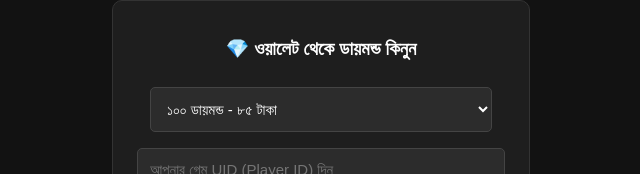
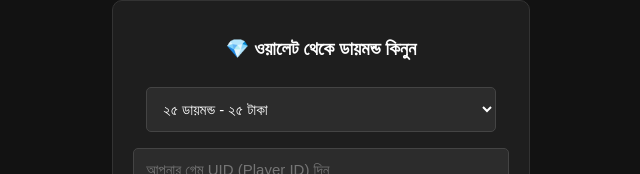
Before and after one commit to hmmojahid98-byte/Hm-M-top-up-, a plain HTML site: page index.html in a window 1280 px wide. Shown: the part 626-800 px from the top of the page, 319-959 px from the left. Drawn offline with Linux system fonts and the light colour scheme.

Commit message:
Update diamond order section and input styles

```diff
--- a/index.html
+++ b/index.html
@@ -12,7 +12,7 @@
         .box { background-color: #1e1e1e; margin: 15px auto; padding: 18px; border-radius: 10px; max-width: 380px; border: 1px solid #333; }
         .nagad-box { border: 1px solid #f6921e; background-color: #261c14; }
         .number-text { font-size: 20px; font-weight: bold; color: #f6921e; letter-spacing: 1px; margin: 8px 0; }
-        input, select { width: 90%; padding: 12px; margin: 8px 0; border-radius: 5px; border: 1px solid #444; background: #2c2c2c; color: white; font-size: 15px; }
+        input, select { width: 92%; padding: 12px; margin: 8px 0; border-radius: 5px; border: 1px solid #444; background: #2c2c2c; color: white; font-size: 15px; }
         button { background-color: #4caf50; color: white; border: none; padding: 12px 20px; border-radius: 5px; font-size: 16px; cursor: pointer; width: 95%; margin-top: 10px; font-weight: bold; }
         .add-btn { background-color: #f6921e; }
         .copy-btn { background-color: #444; width: auto; padding: 6px 12px; font-size: 13px; margin-top: 5px; }
@@ -45,14 +45,23 @@
         <button class="add-btn" onclick="addMoney()">টাকা অ্যাড করুন</button>
     </div>
 
-    <!-- ২. ডায়মন্ড অর্ডার সেকশন -->
+    <!-- ২. ডায়মন্ড অর্ডার সেকশন (সব প্যাকেজ) -->
     <div class="box">
         <h3>💎 ওয়ালেট থেকে ডায়মন্ড কিনুন</h3>
         <select id="package">
-            <option value="85|১০০ ডায়মন্ড (৮৫ টাকা)">১০০ ডায়মন্ড - ৮৫ টাকা</option>
-            <option value="250|৩১০ ডায়মন্ড (২৫০ টাকা)">৩১০ ডায়মন্ড - ২৫০ টাকা</option>
-            <option value="420|৫২০ ডায়মন্ড (৪২০ টাকা)">৫২০ ডায়মন্ড - ৪২০ টাকা</option>
+            <option value="25|২৫ ডায়মন্ড (২৫ টাকা)">২৫ ডায়মন্ড - ২৫ টাকা</option>
+            <option value="45|৫০ ডায়মন্ড (৪৫ টাকা)">৫০ ডায়মন্ড - ৪৫ টাকা</option>
+            <option value="85|১১৫ ডায়মন্ড (৮৫ টাকা)">১১৫ ডায়মন্ড - ৮৫ টাকা</option>
+            <option value="170|২৪০ ডায়মন্ড (১৭০ টাকা)">২৪০ ডায়মন্ড - ১৭০ টাকা</option>
+            <option value="250|৩৫৫ ডায়মন্ড (২৫০ টাকা)">৩৫৫ ডায়মন্ড - ২৫০ টাকা</option>
+            <option value="340|৪৮০ ডায়মন্ড (৩৪০ টাকা)">৪৮০ ডায়মন্ড - ৩৪০ টাকা</option>
+            <option value="420|৬১০ ডায়মন্ড (৪২০ টাকা)">৬১০ ডায়মন্ড - ৪২০ টাকা</option>
+            <option value="830|১২৪০ ডায়মন্ড (৮৩০ টাকা)">১২৪০ ডায়মন্ড - ৮৩০ টাকা</option>
+            <option value="1650|২৫৩০ ডায়মন্ড (১৬৫০ টাকা)">২৫৩০ ডায়মন্ড - ১৬৫০ টাকা</option>
+            <option value="3300|৫০৬০ ডায়মন্ড (৩৩০০ টাকা)">৫০৬০ ডায়মন্ড - ৩৩০০ টাকা</option>
             <option value="160|উইকলি মেম্বারশিপ (১৬০ টাকা)">উইকলি মেম্বারশিপ - ১৬০ টাকা</option>
+            <option value="790|মান্থলি মেম্বারশিপ (৭৯০ টাকা)">মান্থলি মেম্বারশিপ - ৭৯০ টাকা</option>
+            <option value="190|লেভেল আপ পাস (১৯০ টাকা)">লেভেল আপ পাস - ১৯০ টাকা</option>
         </select>
         <input type="text" id="playerId" placeholder="আপনার গেম UID (Player ID) দিন" required>
         <button onclick="buyDiamond()">ওয়ালেট ব্যালেন্স দিয়ে অর্ডার করুন</button>
```
